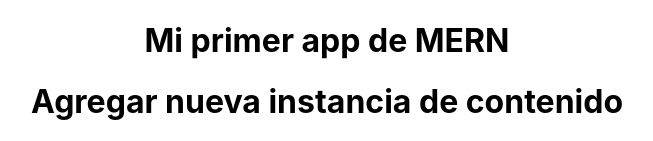
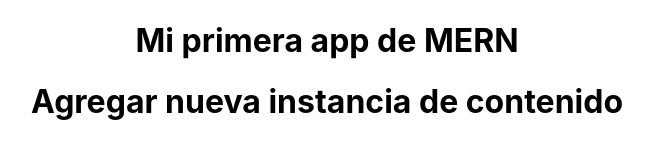
Before and after one commit to Angel-410/client-MERN, a React (Create React App) app: page / in a window 1280 px wide. Shown: the top 141 px of the page, without its empty margins (313-966 px from the left). Built offline with nearby package versions, Linux system fonts and the light colour scheme; no server answers.

Commit message:
"cambié primera por primer" en App.js

```diff
--- a/src/App.js
+++ b/src/App.js
@@ -10,7 +10,7 @@
 // En nuestro sector JSX, agregamos los componentes que importamos.
 return (
 <div className="App">
-<h1>Mi primer app de MERN</h1>
+<h1>Mi primera app de MERN</h1>
 <AddContent />
 <ContentList />
 </div>
```
